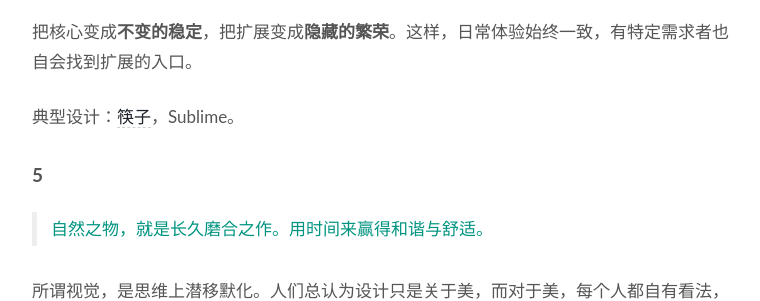
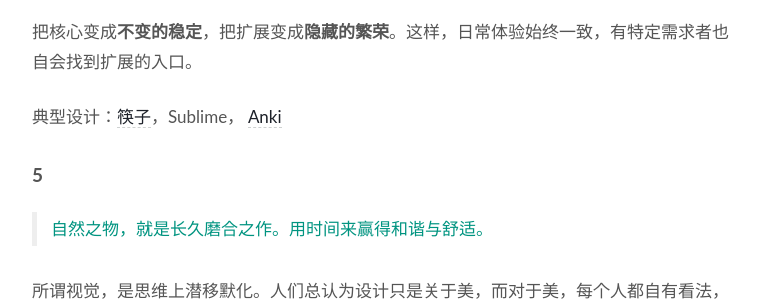
Before and after one commit to WillWang-X/willwang-x.github.io, a Jekyll site: the page built from _posts/2019-03-19-tools.md, in a window 1280 px wide and 900 px high, scrolled down 1840 px. Shown: the part 154-455 px from the top of the window, without its empty margins (258-1018 px from the left). Built offline with Jekyll 4.4.1, drawn with Linux system fonts in a browser that asks for light colours.

Commit message:
add anki

```diff
--- a/_posts/2019-03-19-tools.md
+++ b/_posts/2019-03-19-tools.md
@@ -71,7 +71,7 @@ published: true
 
 把核心变成**不变的稳定**，把扩展变成**隐藏的繁荣**。这样，日常体验始终一致，有特定需求者也自会找到扩展的入口。
 
-典型设计：[筷子](https://zine.la/article/4b5444b8524c11e6be5052540d79d783/)，Sublime。
+典型设计：[筷子](https://zine.la/article/4b5444b8524c11e6be5052540d79d783/)，Sublime， [Anki](https://apps.ankiweb.net/)
 
 ## 5
 
```
